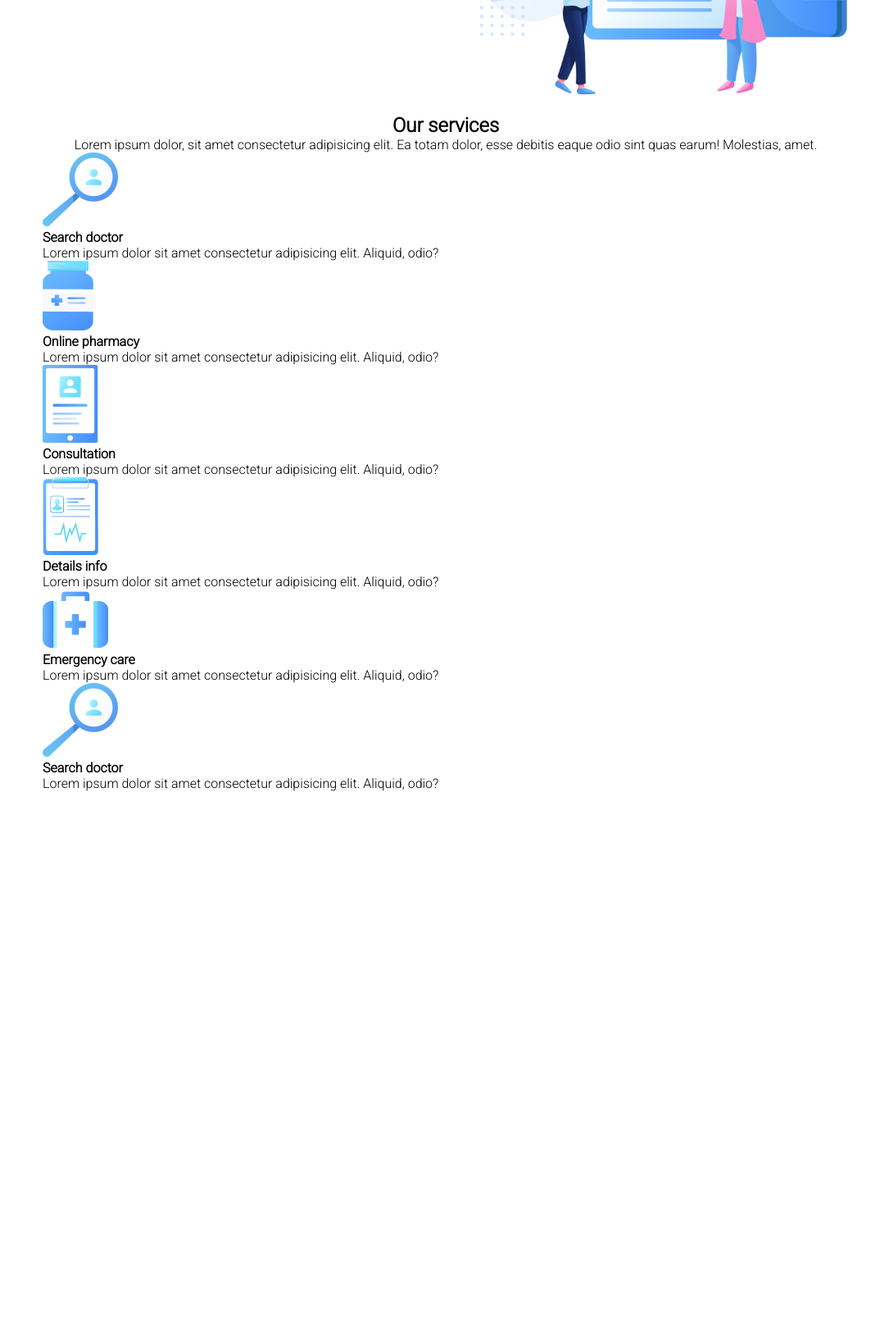
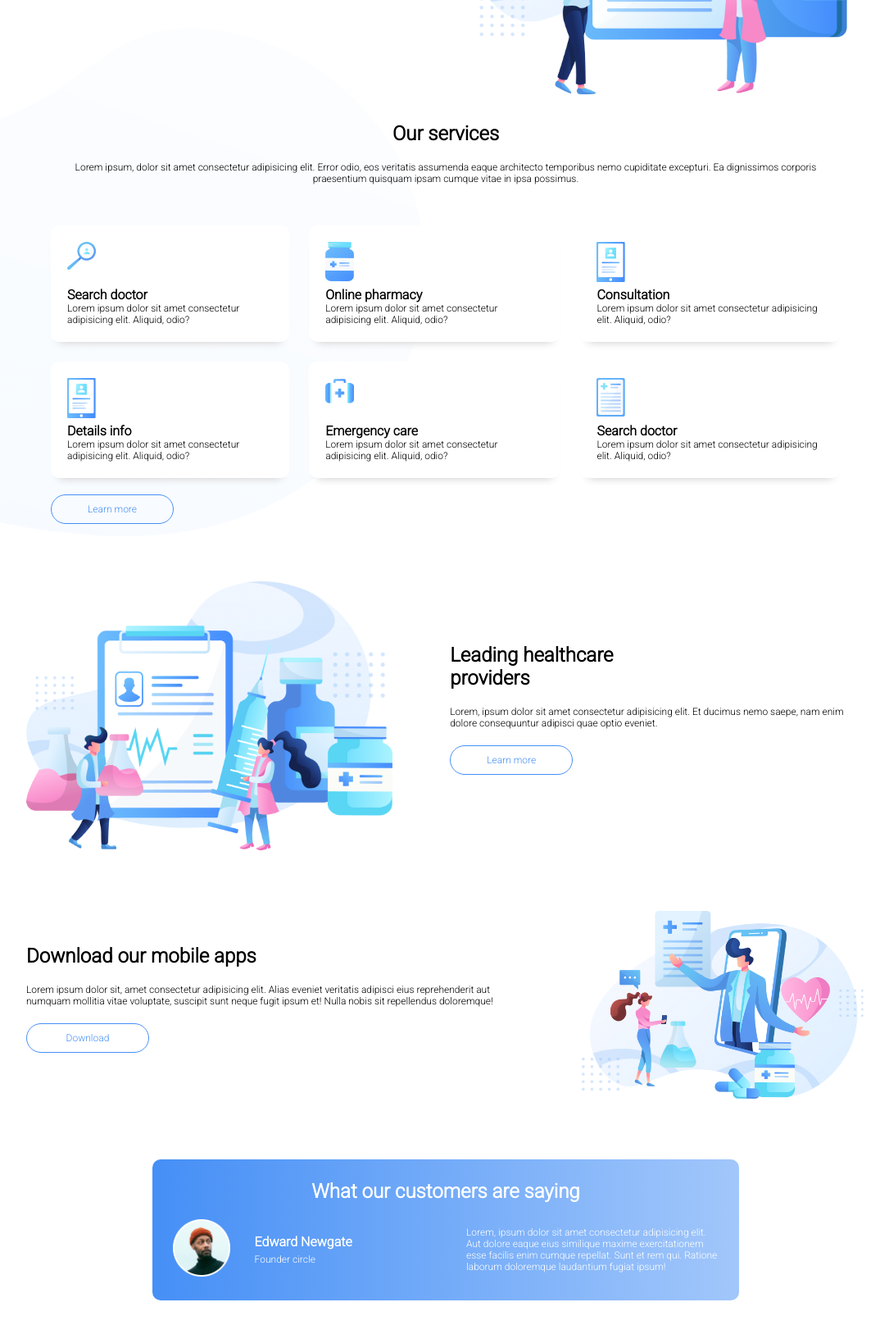
Before and after one commit to alexandraosuofia/demo, a plain HTML site: page index.html in a window 1280 px wide. Shown: the part 380-1996 px from the top of the page at 82% size, without its empty margins (96-1181 px from the left). Before the commit the page ends 1365 px from the top, so only its background shows below. Drawn offline with Linux system fonts and the light colour scheme.

```diff
--- a/index.html
+++ b/index.html
@@ -54,7 +54,7 @@
               Lorem ipsum dolor sit amet consectetur, adipisicing elit. Beatae
               ex deleniti labore iure officiis neque molestias culpa, autcommodi
               nemo!
-              <a href="#">Consult today</a>
+              <a class="cta" href="#">Consult today</a>
             </p>
           </h1>
         </div>
@@ -69,13 +69,18 @@
         <div class="services-intro">
           <h2>Our services</h2>
           <p>
-            Lorem ipsum dolor, sit amet consectetur adipisicing elit. Ea totam
-            dolor, esse debitis eaque odio sint quas earum! Molestias, amet.
+            Lorem ipsum, dolor sit amet consectetur adipisicing elit. Error
+            odio, eos veritatis assumenda eaque architecto temporibus nemo
+            cupiditate excepturi. Ea dignissimos corporis praesentium quisquam
+            ipsam cumque vitae in ipsa possimus.
           </p>
         </div>
         <div class="services-img">
+          <img src="images/Framebg-element.png" alt="" class="bg-element" />
           <div class="services-grid">
-            <img src="images/Framesearch-doctor.png" alt="" />
+            <div class="services-grid-img">
+              <img src="images/Framesearch-doctor.png" alt="" />
+            </div>
             <h4>Search doctor</h4>
             <p>
               Lorem ipsum dolor sit amet consectetur adipisicing elit. Aliquid,
@@ -83,7 +88,10 @@
             </p>
           </div>
           <div class="services-grid">
-            <img src="images/Frameonline-pharmacy.png" alt="" />
+            <div class="services-grid-img">
+              <img src="images/Frameonline-pharmacy.png" alt="" />
+            </div>
+
             <h4>Online pharmacy</h4>
             <p>
               Lorem ipsum dolor sit amet consectetur adipisicing elit. Aliquid,
@@ -91,7 +99,10 @@
             </p>
           </div>
           <div class="services-grid">
-            <img src="images/Frameconsultation.png" alt="" />
+            <div class="services-grid-img">
+              <img src="images/Frameconsultation.png" alt="" />
+            </div>
+
             <h4>Consultation</h4>
             <p>
               Lorem ipsum dolor sit amet consectetur adipisicing elit. Aliquid,
@@ -99,7 +110,10 @@
             </p>
           </div>
           <div class="services-grid">
-            <img src="images/Framedetails-info.png" alt="" />
+            <div class="services-grid-img">
+              <img src="images/Frameconsultation.png" alt="" />
+            </div>
+
             <h4>Details info</h4>
             <p>
               Lorem ipsum dolor sit amet consectetur adipisicing elit. Aliquid,
@@ -107,7 +121,10 @@
             </p>
           </div>
           <div class="services-grid">
-            <img src="images/Frameemergency-care.png" alt="" />
+            <div class="services-grid-img">
+              <img src="images/Frameemergency-care.png" alt="" />
+            </div>
+
             <h4>Emergency care</h4>
             <p>
               Lorem ipsum dolor sit amet consectetur adipisicing elit. Aliquid,
@@ -115,11 +132,75 @@
             </p>
           </div>
           <div class="services-grid">
-            <img src="images/Framesearch-doctor.png" alt="" />
+            <div class="services-grid-img">
+              <img src="images/Grouptracking.png" alt="" />
+            </div>
+
             <h4>Search doctor</h4>
             <p>
               Lorem ipsum dolor sit amet consectetur adipisicing elit. Aliquid,
               odio?
+            </p>
+          </div>
+        </div>
+        <a class="cta btn" href="#">Learn more</a>
+      </section>
+      <section class="healthcare">
+        <div class="health">
+          <img
+            src="images/trafalgar-illustration sec02 1healthcare-providers.png"
+            alt=""
+          />
+        </div>
+        <div class="healthcare-text">
+          <h2>
+            Leading healthcare <br />
+            providers
+          </h2>
+          <p>
+            Lorem, ipsum dolor sit amet consectetur adipisicing elit. Et ducimus
+            nemo saepe, nam enim dolore consequuntur adipisci quae optio
+            eveniet.
+          </p>
+          <a class="cta btn" href="#">Learn more</a>
+        </div>
+      </section>
+      <section class="mobile-app">
+        <div class="mobile-text">
+          <h2>Download our mobile apps</h2>
+          <p>
+            Lorem ipsum dolor sit, amet consectetur adipisicing elit. Alias
+            eveniet veritatis adipisci eius reprehenderit aut numquam mollitia
+            vitae voluptate, suscipit sunt neque fugit ipsum et! Nulla nobis sit
+            repellendus doloremque!
+          </p>
+          <a class="cta btn" href="#">Download</a>
+        </div>
+        <div class="mobile-img">
+          <img
+            src="images/trafalgar-illustration sec03 1mobile-apps.png"
+            alt=""
+          />
+        </div>
+      </section>
+      <section class="founder">
+        <h2>What our customers are saying</h2>
+        <div class="founder-intro">
+          <div class="founder-introtext">
+            <div class="founder-img">
+              <img src="images/Group 5founder.png" alt="" />
+            </div>
+            <div class="founder-head">
+              <h4>Edward Newgate</h4>
+              <p>Founder circle</p>
+            </div>
+          </div>
+          <div class="founder-text">
+            <p>
+              Lorem, ipsum dolor sit amet consectetur adipisicing elit. Aut
+              dolore eaque eius similique maxime exercitationem esse facilis
+              enim cumque repellat. Sunt et rem qui. Ratione laborum doloremque
+              laudantium fugiat ipsum!
             </p>
           </div>
         </div>
--- a/styles.css
+++ b/styles.css
@@ -7,6 +7,7 @@
 :root{
     --blue: rgba(69, 143, 246, 1);
     --gray: rgba(31, 21, 52, 1);
+
 }
 
 body{
@@ -14,6 +15,7 @@
 font-family: 'Roboto', sans-serif;
 width: 80%;
 margin: 0 auto;
+overflow-x: hidden;
 }
 
 header{
@@ -126,7 +128,8 @@
     margin-top: 20px;
  }
 
- .intro-text a{
+ /* cta-btn */
+.cta{
     display:block;
     text-decoration: none;
     padding: 10px;
@@ -137,6 +140,14 @@
     width: 150px;
     border-radius: 20px;
  }
+
+ .btn{
+background-color: transparent;
+color: var(--blue);
+border: 1px solid var(--blue);
+font-size: 12px;
+ }
+
 .intro-img{
     max-width: 500px;
 }
@@ -145,23 +156,145 @@
     width: 100%;
 }
 
-/* section 2  */
+/* services section */
 .services{
-    margin: 20px;
+    margin: 30px;
 }
 .services-intro{
     text-align: center;
 }
 
-/* .services-intro h1::after{
-    content: '';
-    width: 56px;
-    height: 2px;
+.services-intro p{
+  font-size: 12px;
+  margin-top: 20px;
+}
+
+.services-grid{
+    background-color: white;
+    z-index: 100;
+    box-shadow: 0 10px 10px -10px rgb(202, 200, 200);
+    padding: 20px;
+    align-items: center;
+    border-radius: 10px;
+}
+.services-grid p{
+    font-size: 12px;
+}
+
+.services-grid-img{
+    /* max-width: 35px; */
+    width: 35px;
+    height: 35px;
+    margin-bottom: 20px;
+}
+
+.services-grid-img img{
+    width: 100%;
+}
+.services-img{
+    margin-top: 50px;
+    display: grid;
+    grid-template-columns: auto auto auto;
+    gap: 1.5rem;
+
+}
+
+.bg-element{
     position: absolute;
-    background-color: var(--gray);
-    bottom: 0;
-    left: 0;
-} */
+    left: -150px;
+    top: 200px;
+    opacity: 0.4;
+    z-index: -100;
+}
+
+/*healthcare section*/
+.healthcare, .mobile-app{
+    display: flex;
+    align-items: center;
+    margin-top: 70px;
+}
+
+.health{
+margin-right: 70px;
+max-width: 500px;
+}
+
+.health img{
+    width: 100%;
+}
+
+.healthcare-text h2, .mobile-text h2{
+    text-align: left;
+}
+.healthcare-text p, .mobile-text p{
+    font-size: 12px;
+    margin-top: 20px;
+}
+
+.healthcare-text a{
+    display: block;
+}
+
+/* mobile app section */
+.mobile-img{
+    max-width: 600px;
+    margin-left: 70px;
+}
+
+.mobile-img img{
+    width: 100%;
+}
+
+/* founder section */
+.founder{
+    width: 70%;
+    margin: 30px auto;
+    margin-top: 70px;
+   background-image: linear-gradient(to right, rgba(69, 143, 246, 1), rgba(69, 143, 246, 0.5));
+   padding: 25px;
+   color: white;
+   border-radius: 10px;
+
+    /* linear-gradient(to right, var(--blue), rgba(69, 143, 246, 0.8)); */
+}
+
+.founder h2{
+    text-align: center;
+}
+
+.founder-intro{
+    display: flex;
+    align-items: center;
+    margin-top: 20px;
+}
+
+.founder-introtext{
+    display: flex;
+    margin-right: 50px;
+    align-items: center;
+    flex: 1;
+}
+
+.founder-img{
+    max-width: 70px;
+}
+
+.founder-img img{
+    width: 100%;
+}
+.founder-head{
+    margin-left: 30px;
+}
+
+.founder-head p{
+    font-size: 12px;
+    margin-top: 5px;
+}
+
+.founder-text{
+    flex: 1;
+    font-size: 12px;
+}
 
 /* media queries */
 @media (max-width:768px) {
@@ -172,9 +305,22 @@
 header .open-slide{
     display: contents;
 }
+
+.founder-intro{
+    flex-direction: column;
+}
+
+.founder-text{
+    margin-top: 15px;
+}
+
 }
 
 @media (max-width: 576px){
+body{
+    overflow-x: hidden;
+}
+
  .intro{
     flex-direction: column;
  }
@@ -192,4 +338,75 @@
  .intro-img img{
 width: 100%;
  }
+
+ .services-img{
+    display: flex;
+    flex-direction: column;
+    text-align: center;
 }
+
+.services-grid-img{
+    margin: 10px auto 25px;
+}
+
+.bg-element{
+    /* opacity: 0.3;
+    left: -250px;
+    top: 400px; */
+    display: none;
+}
+
+.btn{
+    margin: 20px auto;
+}
+
+/* healthcare section */
+.healthcare{
+    flex-direction: column-reverse;
+    margin-top: 20px;
+}
+
+.healthcare-text{
+text-align: center;
+}
+
+.healthcare-text h2, .mobile-text h2{
+    text-align: center;
+}
+
+.mobile-app{
+    flex-direction: column;
+
+}
+
+.mobile-img, .health{
+    display: block;
+   margin: 0 auto;
+}
+
+.healthcare, .mobile-app{
+    margin: 70px 0 0;
+}
+
+.founder{
+    text-align: center;
+}
+.founder-introtext{
+    flex-direction: column;
+    margin: 0 auto;
+}
+
+.founder-head{
+    text-align: center;
+    margin: 0 auto;
+}
+.founder-img img{
+    display: block;
+    width: 50px;
+    height: auto;
+}
+/* .founder-img img{
+    width: 100%;
+} */
+
+}
```
